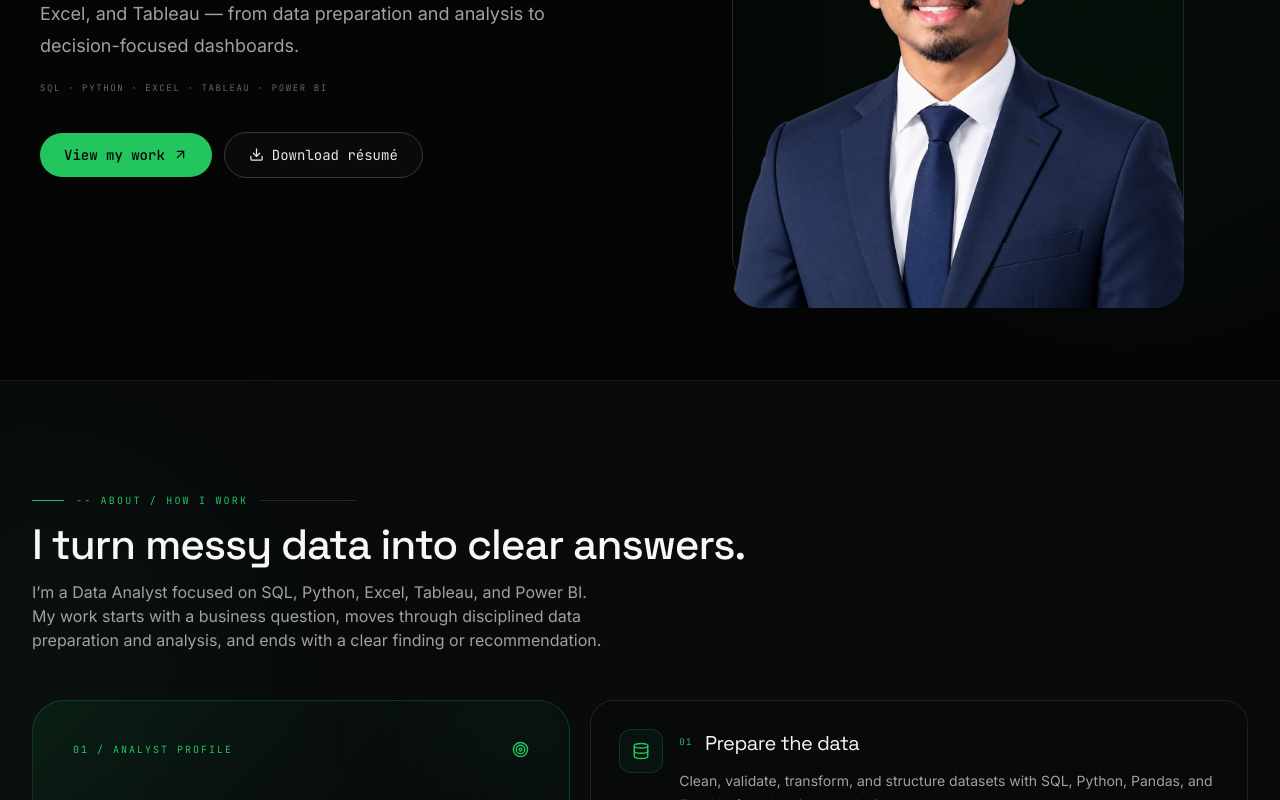
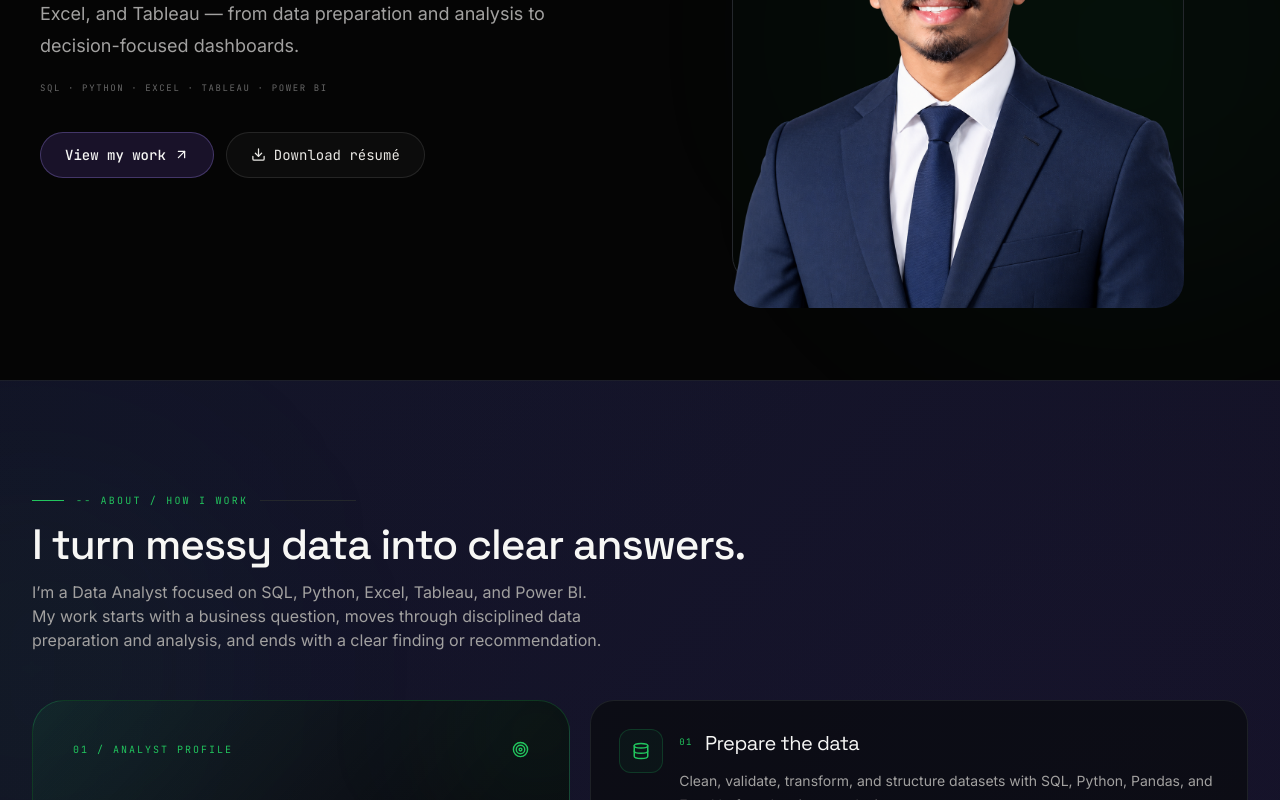
Before and after one commit to bhaskar-nb/portfolio, a Next.js app: page / in a window 1280 px wide. Shown: the part 1220-2020 px from the top of the page. Built offline with nearby package versions, Linux system fonts and the light colour scheme.

Commit message:
Rework global visual system for reference UI

```diff
--- a/app/globals.css
+++ b/app/globals.css
@@ -4,37 +4,45 @@
 
 @layer base {
   * { @apply border-base-500; }
-  html { scrollbar-color: #22C55E #080808; scroll-behavior: smooth; }
-  body { @apply bg-base-900 text-ink-100; -webkit-font-smoothing: antialiased; overflow-x: hidden; }
-  ::selection { background: rgba(34, 197, 94, 0.22); }
-  :focus-visible { outline: 2px solid #22C55E; outline-offset: 3px; border-radius: 4px; }
+  html { scrollbar-color: #8B5CF6 #07070A; scroll-behavior: smooth; }
+  body {
+    @apply bg-base-900 text-ink-100 antialiased;
+    overflow-x: hidden;
+    background:
+      radial-gradient(circle at 12% 10%, rgba(59,130,246,0.07), transparent 28%),
+      radial-gradient(circle at 88% 18%, rgba(124,58,237,0.10), transparent 30%),
+      #07070A;
+  }
+  ::selection { background: rgba(124,58,237,0.30); }
+  :focus-visible { outline: 2px solid #A78BFA; outline-offset: 3px; border-radius: 4px; }
   section[id] { scroll-margin-top: 96px; }
   h1, h2, h3, h4 { @apply font-display tracking-tight; }
-  @media (max-width: 640px) { h1 { font-size: clamp(2.35rem, 11vw, 3.5rem); line-height: 1.02; } section[id] { scroll-margin-top: 82px; } }
 }
 
 @layer components {
-  .panel { @apply relative rounded-2xl border border-base-500/80 bg-base-700/60 backdrop-blur-sm shadow-panel; }
-  .panel-header { @apply flex items-center justify-between border-b border-base-500/70 px-5 py-3; }
-  .mono-tag { @apply font-mono text-[11px] uppercase tracking-[0.18em] text-ink-400; }
-  .dot-live { @apply relative inline-flex h-2 w-2 rounded-full bg-gold; }
-  .dot-live::before { content: ""; @apply absolute inset-0 rounded-full bg-gold animate-ping; }
-  .section-eyebrow { @apply mono-tag flex items-center gap-2 text-gold; }
-  .btn-primary { @apply inline-flex min-h-[44px] items-center justify-center gap-2 rounded-full bg-gold px-6 py-3 font-mono text-sm font-medium text-base-900 transition-transform duration-200 hover:scale-[1.03] active:scale-[0.98]; }
-  .btn-secondary { @apply inline-flex min-h-[44px] items-center justify-center gap-2 rounded-full border border-base-400 bg-base-700/50 px-6 py-3 font-mono text-sm text-ink-200 backdrop-blur-sm transition-all duration-200 hover:border-gold/60 hover:bg-gold/[0.04] hover:text-gold; }
-  .name-outline { color: transparent; -webkit-text-stroke: 1.5px rgba(243, 246, 248, 0.72); text-shadow: 0 0 28px rgba(243, 246, 248, 0.04); }
-}
-
-@layer utilities {
-  .text-balance { text-wrap: balance; }
-  .scrollbar-none::-webkit-scrollbar { display: none; }
+  .panel {
+    @apply relative rounded-[28px] border border-white/10 bg-white/[0.035] backdrop-blur-xl;
+    box-shadow: 0 0 0 1px rgba(124,58,237,0.06), 0 24px 80px rgba(0,0,0,0.45);
+  }
+  .mono-tag { @apply font-mono text-[10px] uppercase tracking-[0.2em] text-ink-500; }
+  .btn-primary {
+    @apply inline-flex min-h-[46px] items-center justify-center gap-2 rounded-full border border-violet-400/30 bg-violet-500/15 px-6 py-3 font-mono text-sm font-medium text-ink-100 transition-all duration-200;
+  }
+  .btn-secondary {
+    @apply inline-flex min-h-[46px] items-center justify-center gap-2 rounded-full border border-white/10 bg-white/[0.03] px-6 py-3 font-mono text-sm text-ink-200 transition-all duration-200;
+  }
 }
 
 @media (max-width: 640px) {
-  .panel { border-radius: 1rem; }
+  .panel { border-radius: 1.25rem; }
   .btn-primary, .btn-secondary { width: 100%; }
 }
 
 @media (prefers-reduced-motion: reduce) {
-  *, *::before, *::after { animation-duration: 0.001ms !important; animation-iteration-count: 1 !important; transition-duration: 0.001ms !important; scroll-behavior: auto !important; }
+  *, *::before, *::after {
+    animation-duration: 0.001ms !important;
+    animation-iteration-count: 1 !important;
+    transition-duration: 0.001ms !important;
+    scroll-behavior: auto !important;
+  }
 }
```
